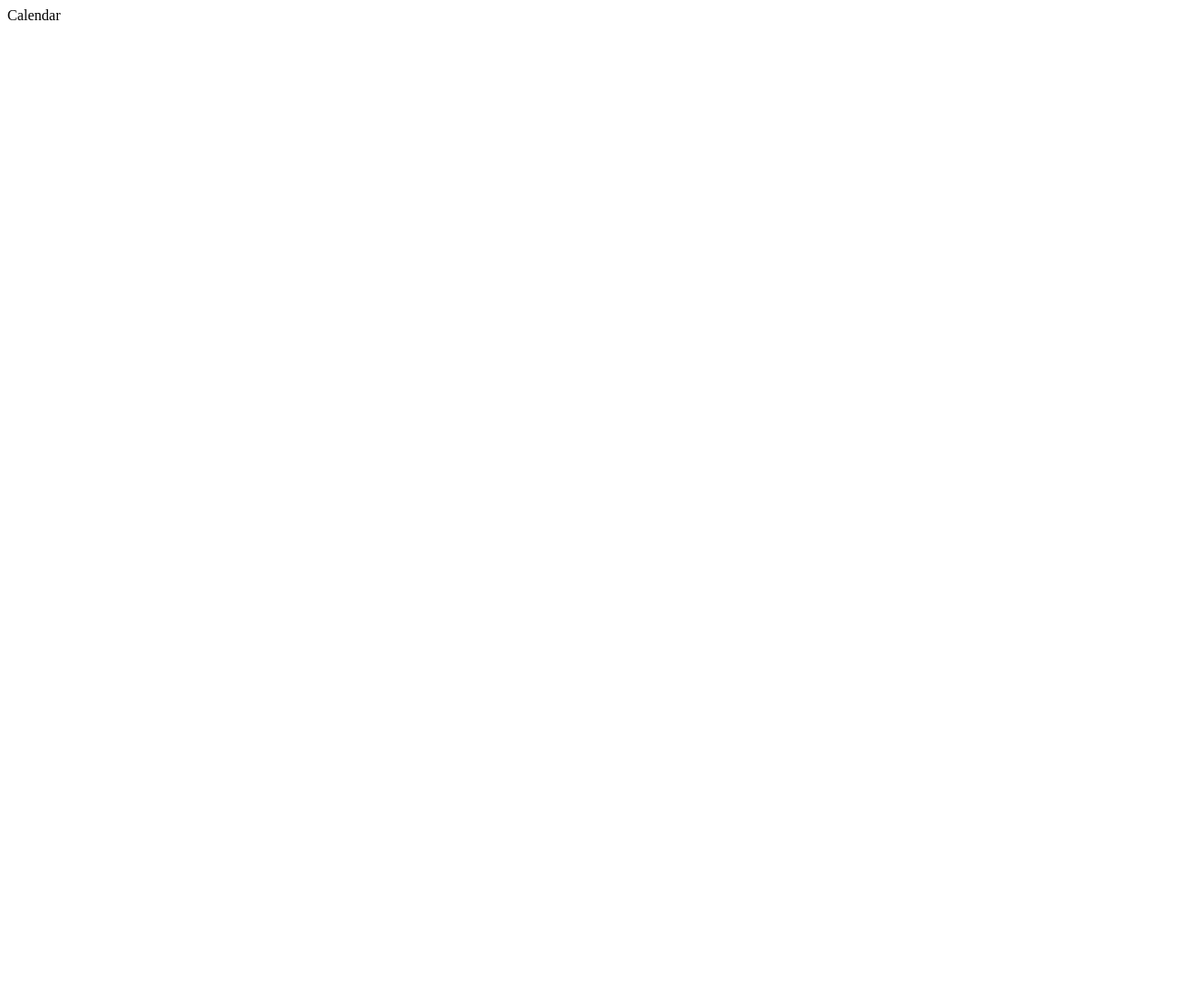
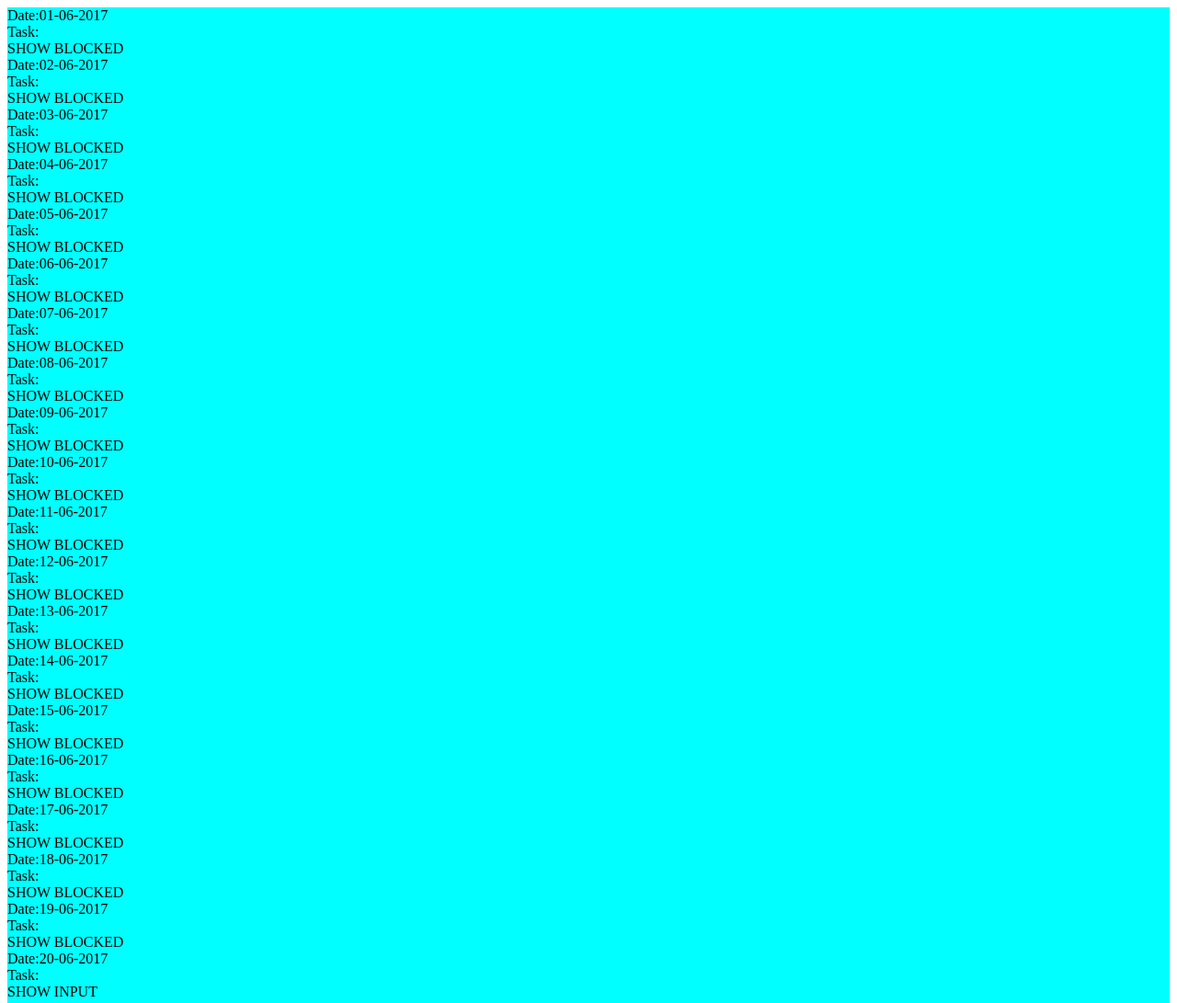
Before and after one commit to brianh20/react-calendar, a React app: page / in a window 1280 px wide. Shown: the top 1091 px of the page at 92% size. Before the commit the page ends 800 px from the top, so only its background shows below. Built offline with nearby package versions, Linux system fonts and the light colour scheme.

Commit message:
Calendar created, mapped, missing styling and status update

```diff
--- /dev/null
+++ b/src/app/components/CalendarDay.js
@@ -0,0 +1,35 @@
+import React from 'react';
+
+export class CalendarDay extends React.Component {
+  constructor(props) {
+    super();
+  }
+
+  render() {
+    return (
+      <div className="calendar__day">
+        <div className="calendar__day__date">
+          Date:
+          {this.props.data.date}
+        </div>
+        <div className="calendar__day__task">
+          Task:
+          {this.props.data.blocked ? (
+            <div className="calendar__day__task--blocked">SHOW BLOCKED</div>
+          ) : (
+            this.props.data.task ? (
+              <div className="calendar__day__task--description">SHOW TASK</div>
+            ) : (
+              <div className="calendar__day__task--input">SHOW INPUT</div>
+            )
+          )}
+        </div>
+      </div>
+    );
+  }
+}
+
+
+
+// <div className="calendar__day__status">Blocked: {(this.props.data.blocked ? 'blocked' : 'available')}
+// </div>
--- /dev/null
+++ b/src/app/components/CalendarDay.less
@@ -0,0 +1,17 @@
+.calendar__day {
+  &__date {
+
+  }
+
+  &__task {
+    &--blocked {
+
+    }
+    &--description {
+
+    }
+    &--input {
+
+    }
+  }
+}
--- a/src/app/index.js
+++ b/src/app/index.js
@@ -1,21 +1,54 @@
 import React from "react";
 import { render } from "react-dom";
+
+import moment from 'moment';
+
+import less from './style.less';
+
+import { CalendarDay } from './components/CalendarDay';
 
 class Calendar extends React.Component {
   constructor() {
     super();
+
     this.state = {
-      calendar: "Calendar"
+      calendar: this.createCalendarArray()
     };
   }
 
+  createCalendarArray () {
+    let calendar = [];
+    let year = moment().year();
+    let month = moment().month();
+    let today = moment().date();
+    let lastDay = moment().endOf('month').get('date');
+
+    for (let day = 1; day <= lastDay; day++) {
+      calendar.push({
+        date: moment().year(year).month(month).date(day).format('DD-MM-YYYY'),
+        task: null,
+        blocked: ((day < today) ? true : false)
+      });
+    }
+
+    return calendar;
+  }
+
   render() {
+    let calendarDays = this.state.calendar.map((item, index) => {
+      return (
+        <CalendarDay data={item} key={index}></CalendarDay>
+      );
+    });
+
     return(
-      <div>
-        {this.state.calendar}
+      <div className="calendar">
+        {calendarDays}
       </div>
     );
   }
 }
 
 render(<Calendar/>, window.document.getElementById("app"));
+
+  // <CalendarDay data={this.state.calendarDay}></CalendarDay>
--- /dev/null
+++ b/src/app/style.less
@@ -0,0 +1,5 @@
+@import './components/CalendarDay.less';
+
+.calendar {
+	background-color: cyan;
+}
--- a/src/index.html
+++ b/src/index.html
@@ -3,7 +3,7 @@
   <head>
     <meta charset="UTF-8">
     <meta name="viewport"
-          content="width=device-width, user-scalable=no, initial-sclae=1.0, maximum-scale=1.0, minimum-scale=1.0">
+          content="width=device-width, user-scalable=no, initial-scale=1.0, maximum-scale=1.0, minimum-scale=1.0">
     <meta http-equiv="X-UA-Compatible" content="ie=edge">
 
     <!-- <link rel="stylesheet" href="https://maxcdn.bootstrapcdn.com/bootstrap/3.3.7/css/bootstrap.min.css" integrity="sha384-BVYiiSIFeK1dGmJRAkycuHAHRg32OmUcww7on3RYdg4Va+PmSTsz/K68vbdEjh4u" crossorigin="anonymous"> -->
--- a/webpack.config.js
+++ b/webpack.config.js
@@ -20,6 +20,10 @@ var config = {
         query: {
           presets: ["react", "es2015", "stage-2"]
         }
+      },
+      {
+        test: /\.less$/,
+        loader: "style-loader!css-loader!less-loader"
       }
     ]
   }
```
Also changed, not shown: package.json (+6 -1 lines), dist/index.html, 1 other file.
